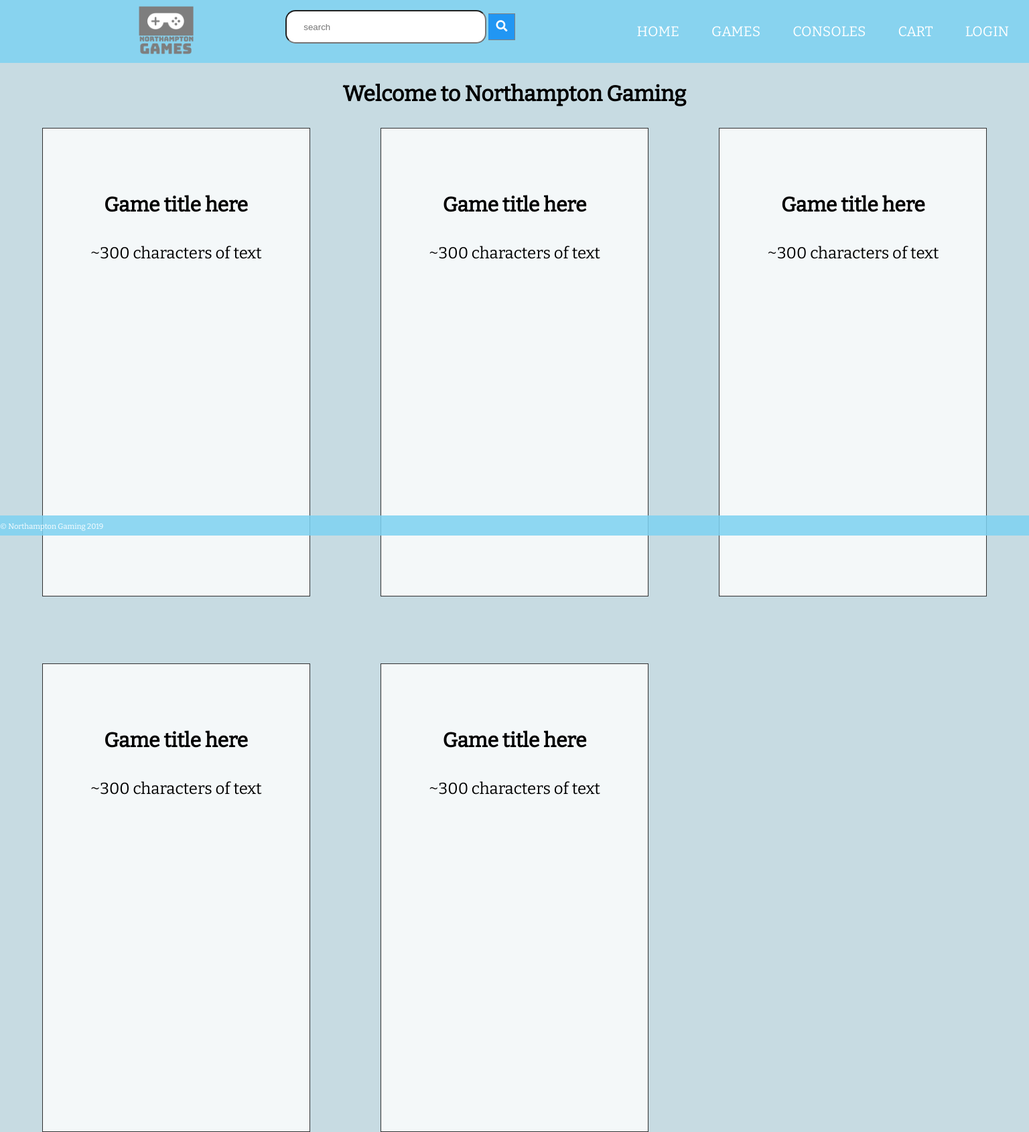
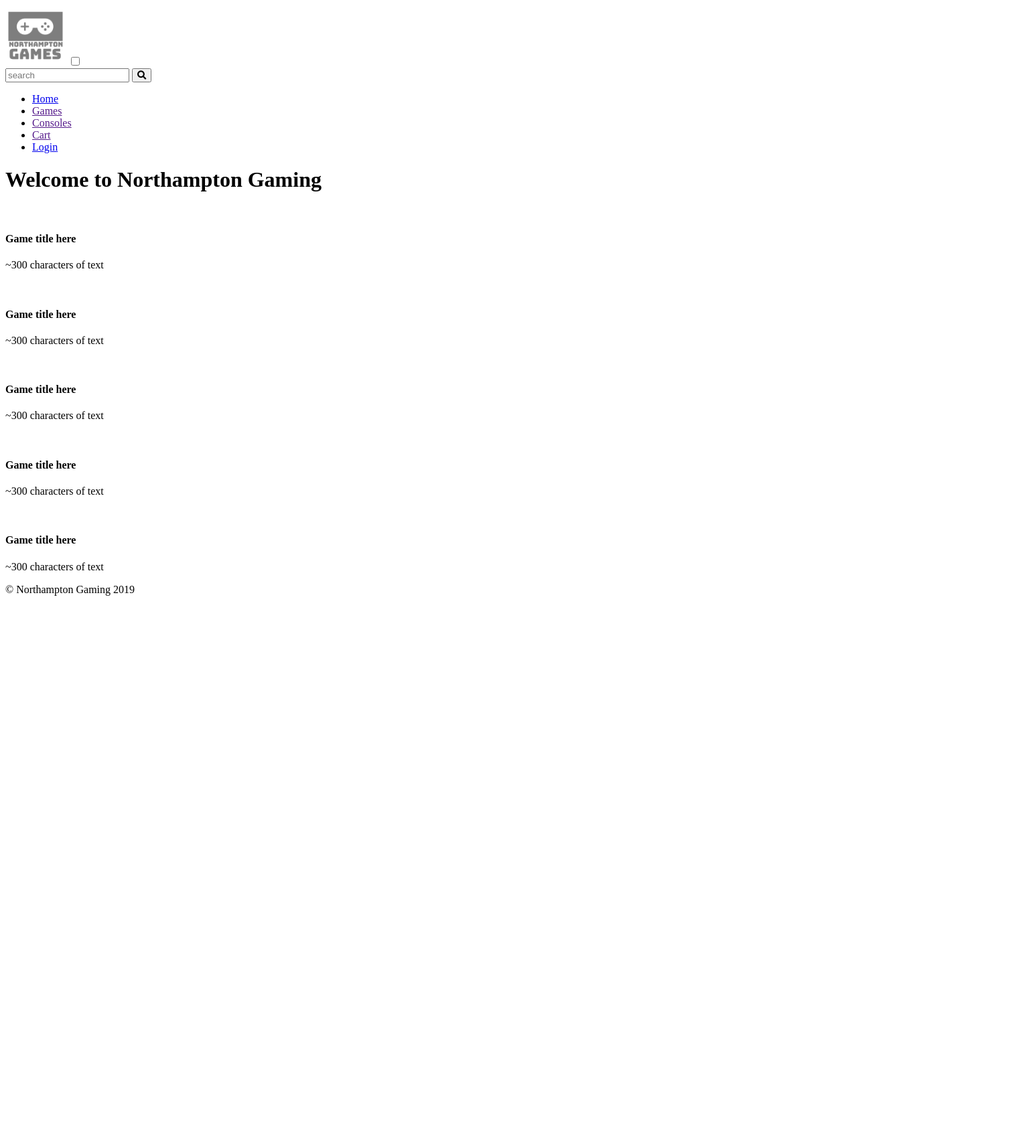
Before and after one commit to CallumTeesdale/GroupProject, a PHP site: page / in a window 1536 px wide. Shown: the whole page at 67% size. After the commit the page ends 890 px from the top, so only its background shows below. Run offline with PHP 8.4, Linux system fonts and the light colour scheme; some libraries are stand-ins or nearby versions.

Commit message:
removed style sheet (not sure why they were there) changed name of sheet

```diff
--- a/public/styles/stylesheet.css
+++ /dev/null
@@ -1,299 +0,0 @@
-:root {
-  --background: rgba(125, 210, 241, .85);
-}
-
-*, *::before, *::after {
-  box-sizing: border-box;
-}
-
-p {
-  font-size: .8em;
-}
-
-body {
-  margin: 0;
-  background: #c7dbe2;
-  font-family: 'Bitter', serif;
-  font-weight: 400;
-}
-
-.content {
-  display: grid;
-  grid-template-columns: auto auto auto;
-  background-color: #c7dbe2;
-  padding: 10px;
-  height: 100vh;
-  background-blend-mode: multiply;
-  background-size: cover;
-  place-items: center;
-  grid-row-gap: 100px;
-}
-
-.content:after {
-  content: "";
-  display: table;
-  clear: both;
-}
-
-.index_games {
-  background-color: rgba(255, 255, 255, 0.8);
-  border: 1px solid rgba(0, 0, 0, 0.8);
-  padding: 20px;
-  font-size: 30px;
-  text-align: center;
-  width: 400px;
-  height: 700px;
-}
-
-.title {
-  padding-top: 100px;
-  text-align: center;
-}
-
-/* nav */
-header {
-  background: var(--background);
-  text-align: center;
-  position: fixed;
-  z-index: 999;
-  width: 100%
-}
-
-/* Hamburger menu */
-.nav-toggle {
-  position: absolute !important;
-  top: -9999px !important;
-  left: -9999px !important;
-}
-
-.nav-toggle:focus~.nav-toggle-label {
-  outline: 3px solid rgba(lightblue, .75);
-}
-
-.nav-toggle-label {
-  position: absolute;
-  top: 0;
-  left: 0;
-  margin-left: 1em;
-  height: 100%;
-  display: flex;
-  align-items: center;
-}
-
-.nav-toggle-label span,
-.nav-toggle-label span::before,
-.nav-toggle-label span::after {
-  display: block;
-  background: white;
-  height: 2px;
-  width: 2em;
-  border-radius: 2px;
-  position: relative;
-}
-
-.nav-toggle-label span::before,
-.nav-toggle-label span::after {
-  content: '';
-  position: absolute;
-}
-
-.nav-toggle-label span::before {
-  bottom: 7px;
-}
-
-.nav-toggle-label span::after {
-  top: 7px;
-}
-
-nav {
-  position: absolute;
-  text-align: left;
-  top: 100%;
-  left: 0;
-  background: var(--background);
-  width: 100%;
-  transform: scale(1, 0);
-  transform-origin: top;
-  transition: transform 400ms ease-in-out;
-}
-
-nav ul {
-  margin: 0;
-  padding: 0;
-  list-style: none;
-}
-
-nav li {
-  margin-bottom: 1em;
-  margin-left: 1em;
-}
-
-nav a {
-  color: white;
-  text-decoration: none;
-  font-size: 1.3rem;
-  text-transform: uppercase;
-  opacity: 0;
-  transition: opacity 150ms ease-in-out;
-}
-
-nav a:hover {
-  color: black;
-}
-
-.nav-toggle:checked~nav {
-  transform: scale(1, 1);
-}
-
-.nav-toggle:checked~nav a {
-  opacity: 1;
-  transition: opacity 250ms ease-in-out 250ms;
-}
-
-/* Full screen */
-@media screen and (min-width: 1310px) {
-  .nav-toggle-label {
-    display: none;
-  }
-
-  header {
-    display: grid;
-    grid-template-columns: 1fr auto minmax(600px, 3fr) 1fr;
-  }
-
-  .logo {
-    grid-column: 2 / 3;
-  }
-
-  .search {
-    margin-top: 15px;
-    grid-column: 3 / 4;
-    height: 50px;
-    width: 300px;
-    align-self: center;
-    justify-self: center;
-    border-radius: 15px;
-    padding: 5px 5px 5px 25px;
-    z-index: 5;
-  }
-
-  nav {
-    all: unset;
-    grid-column: 4/5;
-    display: flex;
-    justify-content: flex-start;
-    align-items: center;
-    margin-right: 30px;
-  }
-
-  nav ul {
-    display: flex;
-    justify-content: flex-start;
-  }
-
-  nav li {
-    margin-left: 3em;
-    margin-bottom: 0;
-  }
-
-  nav a {
-    opacity: 1;
-    position: relative;
-  }
-
-  nav a::before {
-    content: '';
-    display: block;
-    height: 5px;
-    background: black;
-    position: absolute;
-    top: 1.75em;
-    left: 0;
-    right: 0;
-    transform: scale(0, 1);
-    transition: transform ease-in-out 250ms;
-  }
-
-  nav a:hover::before {
-    transform: scale(1, 1);
-  }
-
-  form.search-form button {
-    align-self: center;
-    justify-self: center;
-    width: 40px;
-    height: 40px;
-    background: #2196F3;
-    color: white;
-    font-size: 17px;
-    border: 1px solid grey;
-    border-left: none;
-    /* Prevent double borders */
-    cursor: pointer;
-  }
-
-  form.search-form button:hover {
-    background: #0b7dda;
-  }
-
-  form.search-form::after {
-    content: "";
-    clear: both;
-    display: table;
-  }
-
-  /* Footer */
-  footer {
-    display: grid;
-    grid-template-columns: 1fr auto minmax(600px, 3fr) 1fr;
-    color: white;
-    background: var(--background);
-    font-size: 0.7em;
-    grid-area: footer;
-    position: fixed;
-    bottom: 0;
-    left: 0;
-    width: 100%;
-    height: 30px;
-  }
-
-  footer a {
-    color: white;
-    text-decoration: none
-  }
-
-  footer a:visited {
-    color: white;
-  }
-
-  .copyright {
-    grid-column: 1/2;
-    margin-top: 10px;
-  }
-}
-
-.login-form {
-  text-align: center;
-}
-
-form.login-form button {
-  width: 500px;
-}
-
-form.login-form button {
-  align-self: center;
-  justify-self: center;
-  width: 40px;
-  height: 40px;
-  background: #2196F3;
-  color: white;
-  font-size: 17px;
-  border: 1px solid grey;
-  border-left: none;
-  /* Prevent double borders */
-  cursor: pointer;
-}
-
-form.login-form button:hover {
-  background: #0b7dda;
-}
```
Also changed, not shown: public/styles/styles.css (renamed from styles/stylesheet.css, +55 -3 lines).
